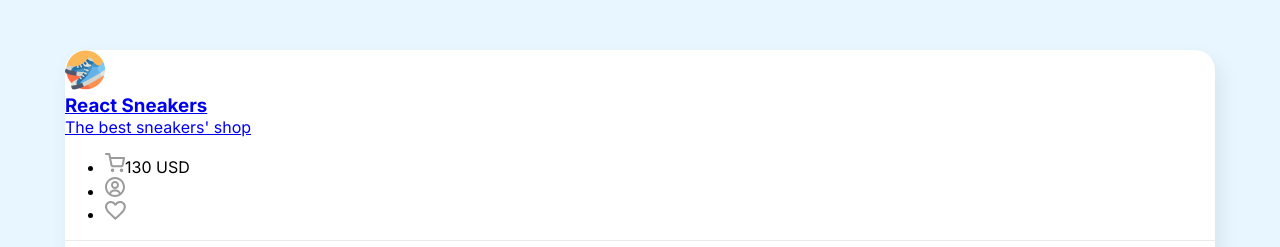
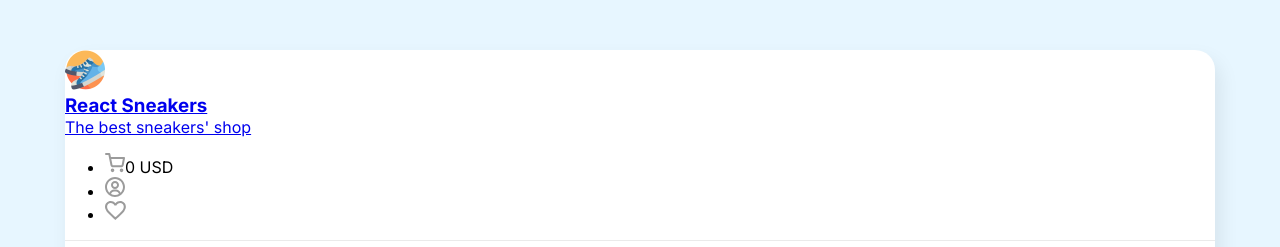
Before and after one commit to LizaAgey/react-sneakers, a React (Create React App) app: page / in a window 1280 px wide. Shown: the top 247 px of the page. Built offline with nearby package versions, Linux system fonts and the light colour scheme; no server answers.

Commit message:
total price of cart  is added

```diff
--- a/src/components/Header/index.js
+++ b/src/components/Header/index.js
@@ -1,8 +1,14 @@
+import React from "react";
 import styles from "./Header.module.scss"
 import {Link} from "react-router-dom"
+import AppContext from "../../context";
 
 
 function Header(props) {
+
+    const {cartItems } = React.useContext(AppContext)
+    const totalCartPrice = cartItems.reduce((sum, object) => object.price + sum, 0)
+
 
     return (
         <header className="d-flex justify-between	align-center p-40">
@@ -31,7 +37,7 @@ function Header(props) {
                             d="M1 1H4.27273L6.46545 11.9555C6.54027 12.3321 6.7452 12.6705 7.04436 12.9113C7.34351 13.1522 7.71784 13.2801 8.10182 13.2727H16.0545C16.4385 13.2801 16.8129 13.1522 17.112 12.9113C17.4112 12.6705 17.6161 12.3321 17.6909 11.9555L19 5.09091H5.09091"
                             stroke="#9B9B9B" strokeWidth="2" strokeLinecap="round" strokeLinejoin="round"/>
                     </svg>
-                    <span className="ml-10 ">130 USD</span>
+                    <span className="ml-10 ">{totalCartPrice} USD</span>
                 </li>
                 <li>
                     <svg width="20" height="20" viewBox="0 0 20 20" fill="none" xmlns="http://www.w3.org/2000/svg">
--- a/src/components/RightMenu/index.js
+++ b/src/components/RightMenu/index.js
@@ -38,6 +38,9 @@ function RightMenu({onCloseCart, items = [], onRemove}) {
         setIsLoading(false)
     }
 
+    const totalCartPrice = cartItems.reduce((sum, object) => object.price + sum, 0)
+    const taxPart = 0.1
+
     return (
         <div className={styles.overlay}>
             <div className={styles.rightMenu}>
@@ -77,12 +80,12 @@ function RightMenu({onCloseCart, items = [], onRemove}) {
                         <div className={styles.totalText}>
                             <h5>Total:</h5>
                             <div className={styles.dottes}></div>
-                            <b>155 USD</b>
+                            <b>{totalCartPrice} USD</b>
                         </div>
                         <div className={styles.totalText}>
-                            <h5>Tax 10%:</h5>
+                            <h5>Tax {taxPart * 100}%:</h5>
                             <div className={styles.dottes}></div>
-                            <b>15 USD</b>
+                            <b>{Math.round(totalCartPrice * taxPart)} USD</b>
                         </div>
                         <button disabled={isLoading} onClick={onClickOrderCompletion} className={styles.greenBtn}>
                             <h3>Make an order</h3>
```
Also changed, not shown: src/hooks/useCartItems.js (added).
